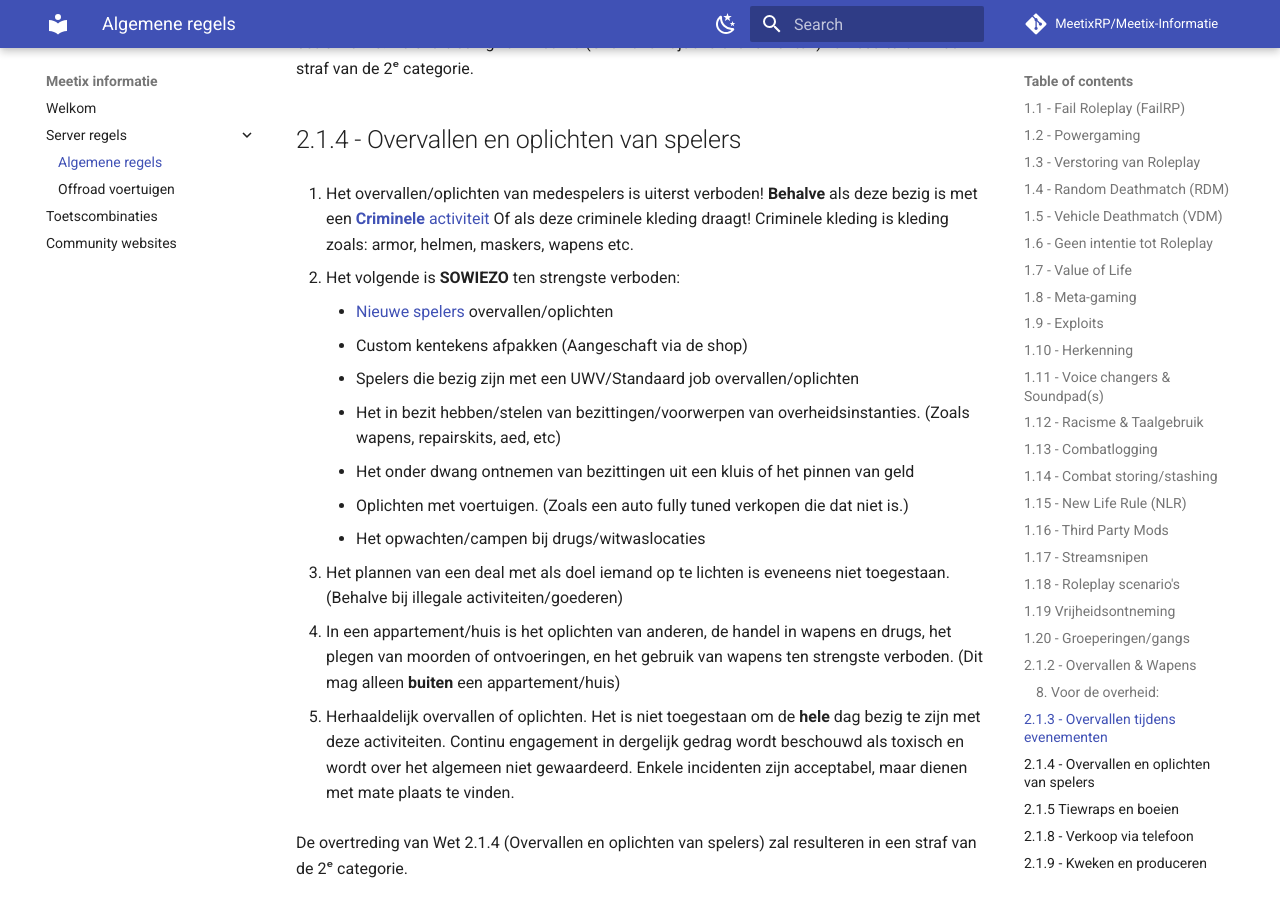
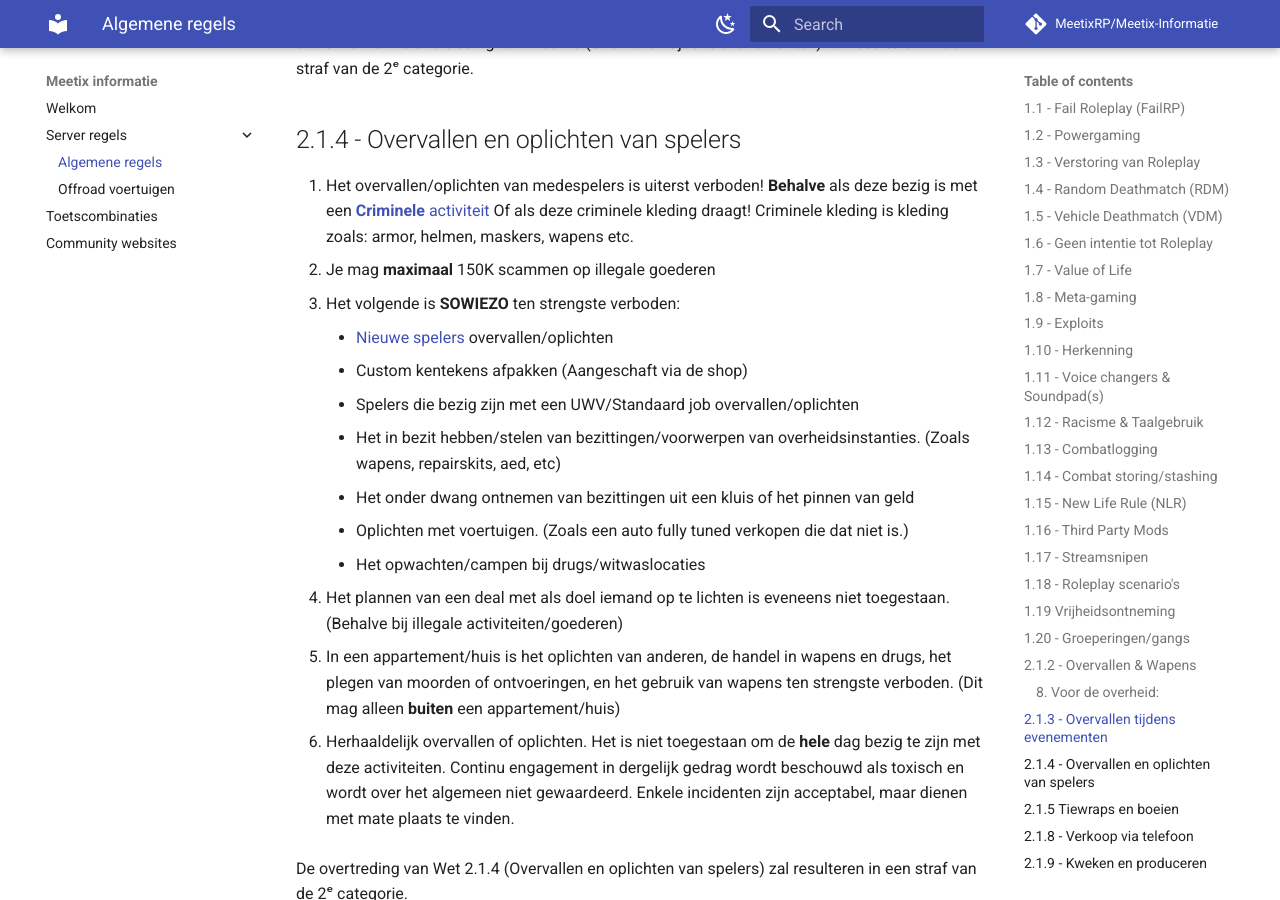
Before and after one commit to MeetixRP/Meetix-Informatie, an MkDocs documentation site: the page built from docs/algemeneregels.md, in a window 1280 px wide and 900 px high, scrolled down 9001 px. Built offline with MkDocs 1.6.1 and Material for MkDocs 9.7.7, drawn with Linux system fonts in a browser that asks for light colours; comment, search, counter and statistics services are not loaded.

Commit message:
Update algemeneregels.md

```diff
--- a/docs/algemeneregels.md
+++ b/docs/algemeneregels.md
@@ -258,8 +258,8 @@ De overtreding van Wet 2.3 (Overvallen tijdens evenementen) zal resulteren in ee
 
    1. Het overvallen/oplichten van medespelers is uiterst verboden! **Behalve** als deze bezig is met een [**Criminele** activiteit](algemeneregels.md#criminele-activiteit) Of als deze criminele kleding draagt!
       Criminele kleding is kleding zoals: armor, helmen, maskers, wapens etc.
-
-   2. Het volgende is **SOWIEZO** ten strengste verboden:
+   2. Je mag **maximaal** 150K scammen op illegale goederen
+   3. Het volgende is **SOWIEZO** ten strengste verboden:
       - [Nieuwe spelers](algemeneregels.md#nieuwe-speler) overvallen/oplichten
       - Custom kentekens afpakken (Aangeschaft via de shop)
       - Spelers die bezig zijn met een UWV/Standaard job overvallen/oplichten
```
Also changed, not shown: other parts of docs/algemeneregels.md (+2 -2 lines).
